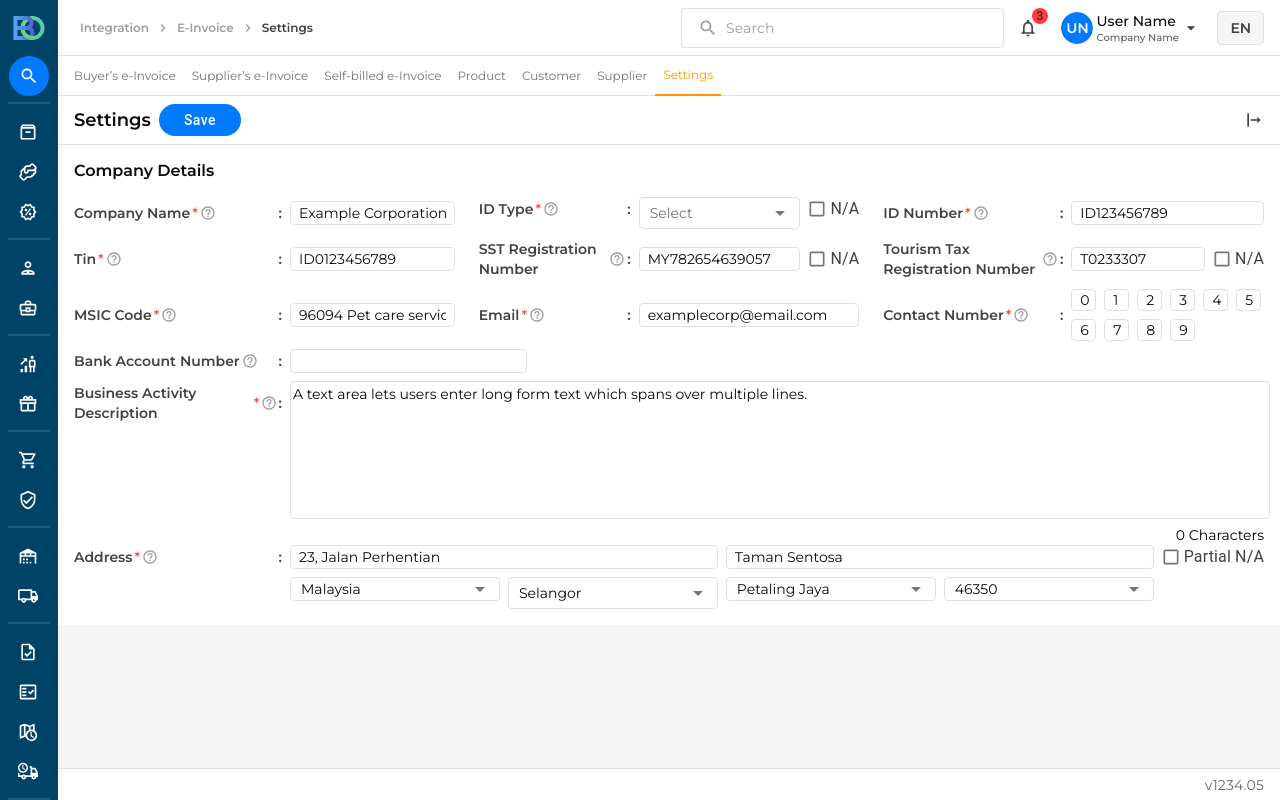
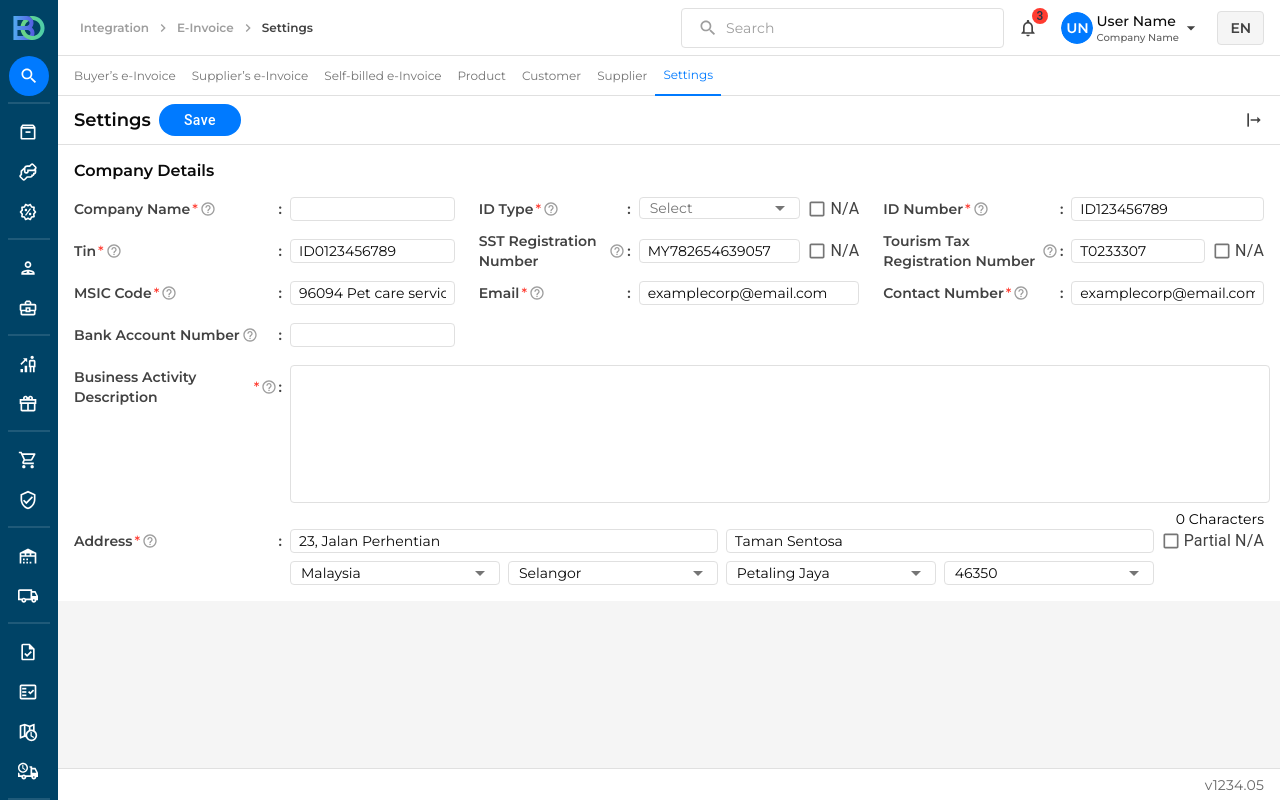
Before and after one commit to yangsaiyan/boostorder-test, a React (Vite) app: page /integration/invoice in a window 1280 px wide. Built offline with nearby package versions, Linux system fonts and the light colour scheme.

Commit message:
fix: UI issues and few input error

```diff
--- a/src/components/Setting/Setting.jsx
+++ b/src/components/Setting/Setting.jsx
@@ -39,8 +39,26 @@ import {
   Select,
   Typography,
 } from "@mui/material";
+import { useState } from "react";
 
 export default function Setting() {
+  const displayFunction = (bool, msg) => {
+    console.log(bool ? "Hello world!" : msg);
+  };
+
+  displayFunction(true);
+
+  const [companyName, setCompanyName] = useState("");
+  const [businessActivityDesc, setBusinessActivityDesc] = useState("");
+
+  const handleCompanyNameChange = (event) => {
+    setCompanyName(event.target.value);
+  };
+
+  const handleBusinessActivityDesc = (event) => {
+    setBusinessActivityDesc(event.target.value);
+  };
+
   return (
     <SettingWrapper>
       <SettingHeaderWrapper>
@@ -67,7 +85,10 @@ export default function Setting() {
                 </InputLabelContainer>
                 <StyledPunctuation>:</StyledPunctuation>
               </InputLabelWrapper>
-              <StyledGeneralInput value={"Example Corporation"} />
+              <StyledGeneralInput
+                value={companyName}
+                onChange={handleCompanyNameChange}
+              />
             </FormControlContainer>
 
             <FormControlContainer sx={{ alignItems: "flex-start" }}>
@@ -190,25 +211,7 @@ export default function Setting() {
                 </InputLabelContainer>
                 <StyledPunctuation>:</StyledPunctuation>
               </InputLabelWrapper>
-              <Grid
-                sx={{
-                  display: "flex",
-                  gap: "8px",
-                  flexWrap: "wrap",
-                  alignItems: "flex-start",
-                }}
-              >
-                <StyledContactNumberInput value={0} />
-                <StyledContactNumberInput value={1} />
-                <StyledContactNumberInput value={2} />
-                <StyledContactNumberInput value={3} />
-                <StyledContactNumberInput value={4} />
-                <StyledContactNumberInput value={5} />
-                <StyledContactNumberInput value={6} />
-                <StyledContactNumberInput value={7} />
-                <StyledContactNumberInput value={8} />
-                <StyledContactNumberInput value={9} />
-              </Grid>
+              <StyledGeneralInput value={"examplecorp@email.com"} />
             </FormControlContainer>
           </GeneralInputRowContainer>
 
@@ -223,7 +226,33 @@ export default function Setting() {
                 </InputLabelContainer>
                 <StyledPunctuation>:</StyledPunctuation>
               </InputLabelWrapper>
-              <StyledGeneralInput sx={{ maxWidth: "237px" }} />
+              <StyledGeneralInput />
+            </FormControlContainer>
+
+            <FormControlContainer sx={{opacity: "0"}}>
+              <InputLabelWrapper col={"second"}>
+                <InputLabelContainer>
+                  <StyledInputLabelText>
+                    Bank account number
+                  </StyledInputLabelText>
+                  <StyledTooltip component="img" src={TooltipSVG} />
+                </InputLabelContainer>
+                <StyledPunctuation>:</StyledPunctuation>
+              </InputLabelWrapper>
+              <StyledGeneralInput />
+            </FormControlContainer>
+
+            <FormControlContainer sx={{opacity: "0"}}>
+              <InputLabelWrapper col={"third"}>
+                <InputLabelContainer>
+                  <StyledInputLabelText>
+                    Bank account number
+                  </StyledInputLabelText>
+                  <StyledTooltip component="img" src={TooltipSVG} />
+                </InputLabelContainer>
+                <StyledPunctuation>:</StyledPunctuation>
+              </InputLabelWrapper>
+              <StyledGeneralInput />
             </FormControlContainer>
           </GeneralInputRowContainer>
 
@@ -252,12 +281,16 @@ export default function Setting() {
                 }}
               >
                 <StyledTextarea
-                  value={
-                    "A text area lets users enter long form text which spans over multiple lines."
-                  }
+                  value={businessActivityDesc}
+                  onChange={handleBusinessActivityDesc}
                 />
                 <Grid display={"flex"} justifyContent="flex-end">
-                  <StyledCharacterCount>0 Characters</StyledCharacterCount>
+                  <StyledCharacterCount>
+                    {businessActivityDesc.length > 0
+                      ? businessActivityDesc.length
+                      : "0"}{" "}
+                    Characters
+                  </StyledCharacterCount>
                 </Grid>
               </Grid>
             </FormControlContainer>
@@ -292,7 +325,7 @@ export default function Setting() {
                     </AddressStyledSelect>
                   </AddressStyledFormControl>
                   <AddressStyledFormControl>
-                    <AddressStyledSelect sx={{ height: "32px" }} value={1}>
+                    <AddressStyledSelect value={1}>
                       <MenuItem value={1}>Selangor</MenuItem>
                     </AddressStyledSelect>
                   </AddressStyledFormControl>
--- a/src/components/Setting/styles.js
+++ b/src/components/Setting/styles.js
@@ -295,7 +295,7 @@ export const IDStyledFormControl = styled(FormControl)({
 
 export const IDStyledSelect = styled(Select)({
   width: "100%",
-  height: "32px",
+  height: "100%",
   borderRadius: "4px",
   border: "1px solid #E0E0E0",
   color: "#757575",
--- a/src/components/Tabs/styles.js
+++ b/src/components/Tabs/styles.js
@@ -24,7 +24,7 @@ export const StyledTabContainer = styled(Grid)(({ selected }) => ({
 
   width: "fit-content",
   height: "40px",
-  borderBottom: selected && "2px solid #FF9500",
+  borderBottom: selected && "2px solid #007AFF",
 }));
 
 export const TextContainer = styled(Grid)({
@@ -39,7 +39,7 @@ export const StyledText = styled(Typography)(({ selected }) => ({
   lineHeight: "18px",
   letterSpacing: 0,
   textAlign: "center",
-  color: selected ? "#FF9500" : "#757575",
+  color: selected ? "#007AFF" : "#757575",
 
   cursor: "pointer",
 }));
```
